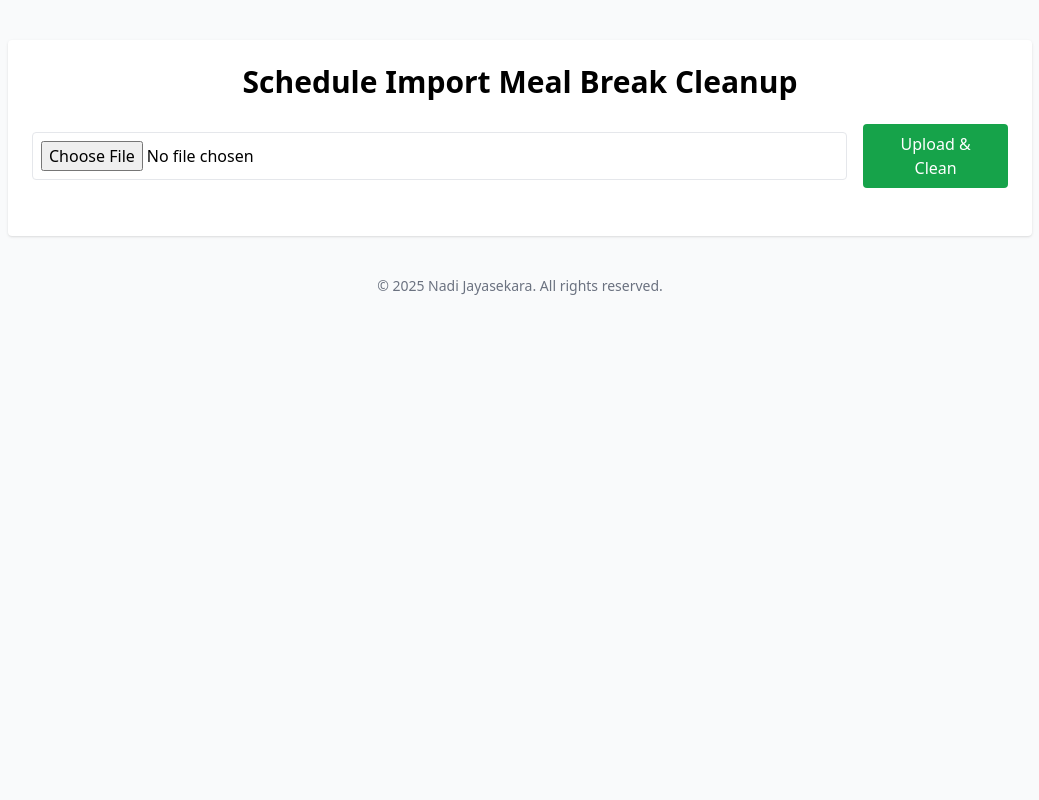
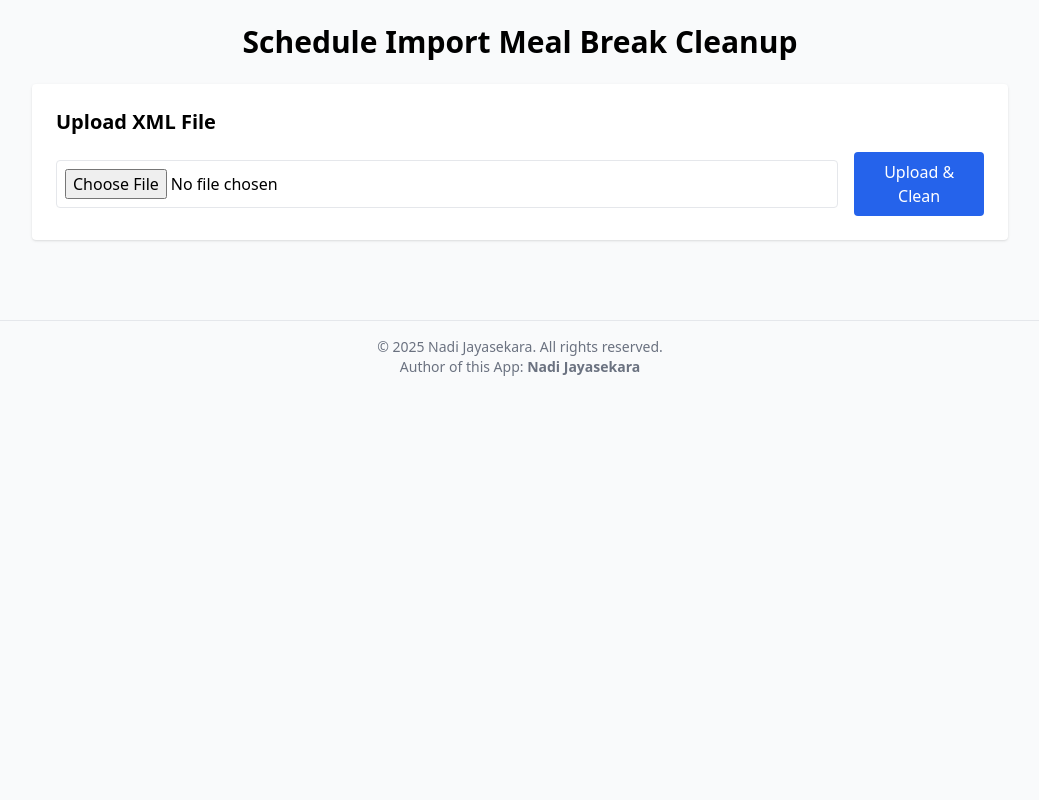
Before and after one commit to nadithakj/nodegrouper, a FastAPI app: page /meal_cleanup in a window 1280 px wide. Shown: the whole page, without its empty margins (120-1159 px from the left). Run offline with FastAPI, Linux system fonts and the light colour scheme; some libraries are stand-ins or nearby versions.

Commit message:
Update meal_cleanup.html

```diff
--- a/templates/meal_cleanup.html
+++ b/templates/meal_cleanup.html
@@ -5,43 +5,40 @@
     <title>Schedule Import Meal Break Cleanup</title>
     <script src="https://cdn.tailwindcss.com"></script>
 </head>
-<body class="bg-gray-50 font-sans min-h-screen flex flex-col items-center justify-start py-10">
+<body class="bg-gray-50 font-sans">
 
-    <div class="w-full max-w-5xl p-6 bg-white shadow rounded">
+<div class="max-w-5xl mx-auto p-6">
     <h1 class="text-3xl font-bold mb-6 text-center">Schedule Import Meal Break Cleanup</h1>
 
-        <!-- Upload XML -->
-        <form action="/meal_cleanup/upload" method="post" enctype="multipart/form-data" class="flex items-center space-x-4 mb-6">
+    <!-- Upload Section -->
+    <div class="bg-white shadow rounded p-6 mb-6">
+        <h2 class="text-xl font-semibold mb-4">Upload XML File</h2>
+        <form action="/meal_cleanup_upload" method="post" enctype="multipart/form-data" class="flex items-center space-x-4">
             <input type="file" name="file" class="border rounded p-2 w-full" required>
-            <button type="submit" class="bg-green-600 text-white px-6 py-2 rounded hover:bg-green-700">Upload & Clean</button>
+            <button type="submit" class="bg-blue-600 text-white px-4 py-2 rounded hover:bg-blue-700">Upload & Clean</button>
         </form>
-
-        {% if cleaned_xml %}
-        <!-- Original XML -->
-        <div class="mb-6">
-            <h2 class="text-xl font-semibold mb-2">Original XML</h2>
-            <textarea readonly class="w-full h-64 border rounded p-3 font-mono bg-gray-100 text-gray-800">{{ original_xml }}</textarea>
     </div>
 
-        <!-- Cleaned XML -->
-        <div class="mb-6">
-            <h2 class="text-xl font-semibold mb-2">Cleaned XML</h2>
-            <textarea readonly class="w-full h-64 border rounded p-3 font-mono bg-gray-100 text-gray-800">{{ cleaned_xml }}</textarea>
+    {% if xml_preview %}
+    <!-- Cleaned XML Preview -->
+    <div class="bg-white shadow rounded p-6 mb-6">
+        <h2 class="text-xl font-semibold mb-4">Cleaned XML Preview</h2>
+        <textarea readonly class="w-full h-80 border rounded p-3 font-mono bg-gray-100 text-gray-800">{{ xml_preview }}</textarea>
     </div>
 
-        <!-- Download -->
-        <div class="text-center">
+    <!-- Download Button -->
+    <div class="bg-white shadow rounded p-6 text-center">
         <form action="/download" method="post">
-                <input type="hidden" name="file_content" value="{{ cleaned_xml }}">
-                <button type="submit" class="bg-blue-600 text-white px-6 py-2 rounded hover:bg-blue-700 text-lg">Download Cleaned XML</button>
+            <input type="hidden" name="file_content" value="{{ xml_preview }}">
+            <button type="submit" class="bg-green-600 text-white px-6 py-2 rounded hover:bg-green-700 text-lg">Download Cleaned XML</button>
         </form>
     </div>
     {% endif %}
 </div>
 
-    <footer class="mt-10 text-center text-gray-500 text-sm">
-        &copy; 2025 Nadi Jayasekara. All rights reserved.
+<footer class="mt-8 p-4 text-center text-gray-500 text-sm border-t border-gray-200">
+    &copy; 2025 Nadi Jayasekara. All rights reserved. <br>
+    Author of this App: <strong>Nadi Jayasekara</strong>
 </footer>
-
 </body>
 </html>
```
Lines whose indentation alone changed are shown as unchanged.
